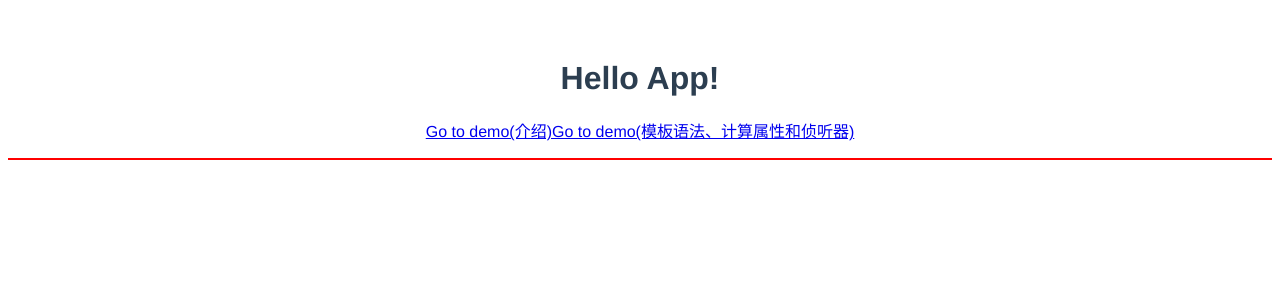
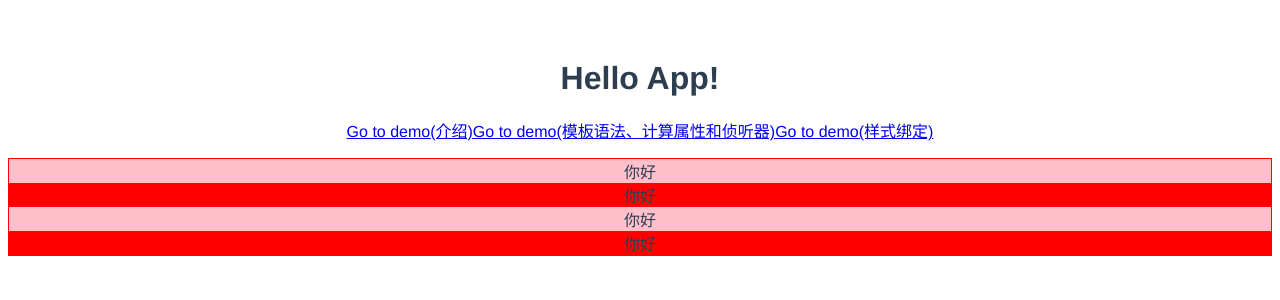
Before and after one commit to Snail727/SnailFis, a Vue app in the folder snailFis/SnailFisWeb/: page /#/Demo2 in a window 1280 px wide. Shown: the top 300 px of the page. Built offline with nearby package versions, Linux system fonts and the light colour scheme.

Commit message:
1
样式绑定

```diff
--- a/snailFis/SnailFisWeb/src/App.vue
+++ b/snailFis/SnailFisWeb/src/App.vue
@@ -4,6 +4,7 @@
   <p>
     <router-link to="/Demo">Go to demo(介绍)</router-link>
     <router-link to="/Demo1">Go to demo(模板语法、计算属性和侦听器)</router-link>
+    <router-link to="/Demo2">Go to demo(样式绑定)</router-link>
   </p>
   <div style="border: 1px solid red;">
   <router-view></router-view>
--- /dev/null
+++ b/snailFis/SnailFisWeb/src/baseData/Demo2.vue
@@ -0,0 +1,34 @@
+<template>
+  <div>
+    <div :class="{class1:isClass1,class2:isClass2}">你好</div>
+    <div :class="classObject">你好</div>
+    <div :class="[className1,className2]">你好</div>
+    <div :class="[isClass1?className1:'']">你好</div>
+  </div>
+</template>
+
+<script>
+export default {
+  data(){
+    return{
+      isClass1:true,
+      isClass2:true,
+      classObject:{
+          class1:true,
+          class2:false
+      },
+      className1:"class1",
+      className2:"class2",
+    }
+  }
+}
+</script>
+
+<style>
+.class1{
+    background: red;
+}
+.class2{
+    background: pink;
+}
+</style>
--- a/snailFis/SnailFisWeb/src/router/index.js
+++ b/snailFis/SnailFisWeb/src/router/index.js
@@ -3,6 +3,7 @@ import Router from 'vue-router'
 import HelloWorld from '@/components/HelloWorld'
 import Demo from '@/baseData/Demo'
 import Demo1 from '@/baseData/Demo1'
+import Demo2 from '@/baseData/Demo2'
 
 Vue.use(Router)
 
@@ -23,5 +24,10 @@ export default new Router({
       name: 'Demo1',
       component: Demo1
     },
+    {
+      path: '/Demo2',
+      name: 'Demo2',
+      component: Demo2
+    },
   ]
 })
```
Also changed, not shown: 1 other file (tests, documents, lock files or other folders).
